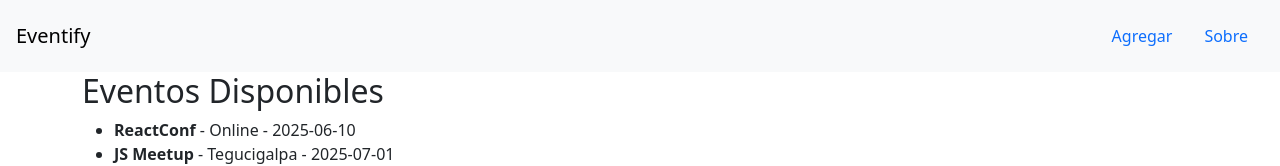
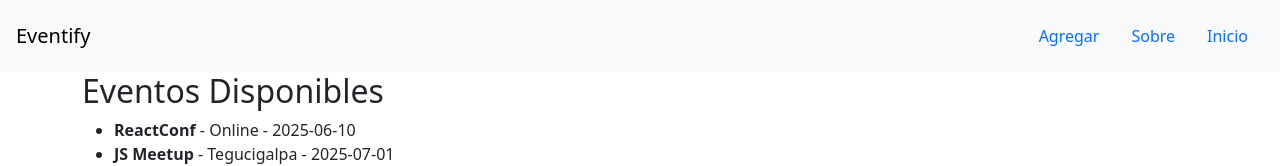
Before and after one commit to mjsalinas/PrimerExamenWeb, a React (Vite) app: page / in a window 1280 px wide. Shown: the top 166 px of the page. Built offline with nearby package versions, Linux system fonts and the light colour scheme.

Commit message:
no message

```diff
--- a/src/App.js
+++ b/src/App.js
@@ -19,6 +19,9 @@
             <li className="nav-item">
               <Link className="nav-link" to="/sobre">Sobre</Link>
             </li>
+            <li className="nav-item">
+              <Link className="nav-link" to="/">Inicio</Link>
+            </li>
           </ul>
         </nav>
 
@@ -26,8 +29,8 @@
           <Route path="/" element={<Inicio />} />
           <Route path="/agregar" element={<AgregarEvento />} />
           <Route path="/sobre" element={<Sobre />} />
-           <Route path="/Inicio" element={<Sobre />} />
 
+          <Route path="/inicio" element={<Inicio />} />
           <Route path="*" element={<Error404 />} />
         </Routes>
       </div>
```
